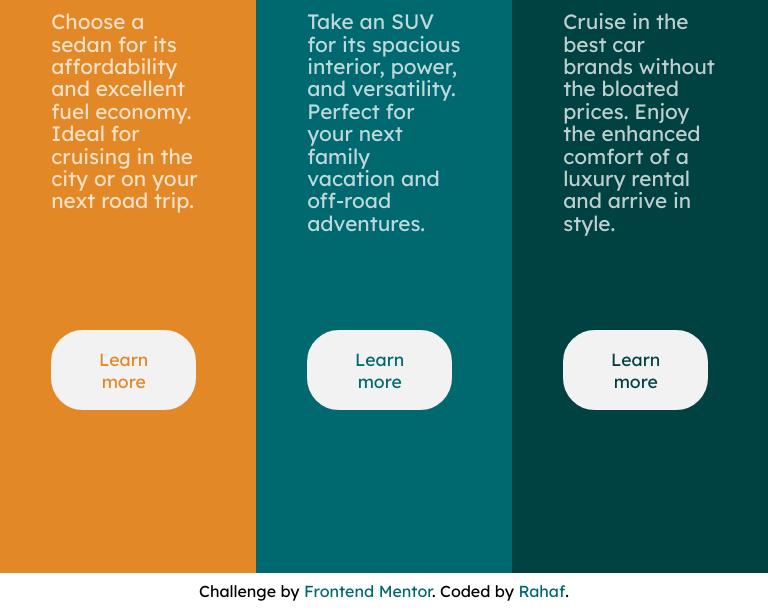
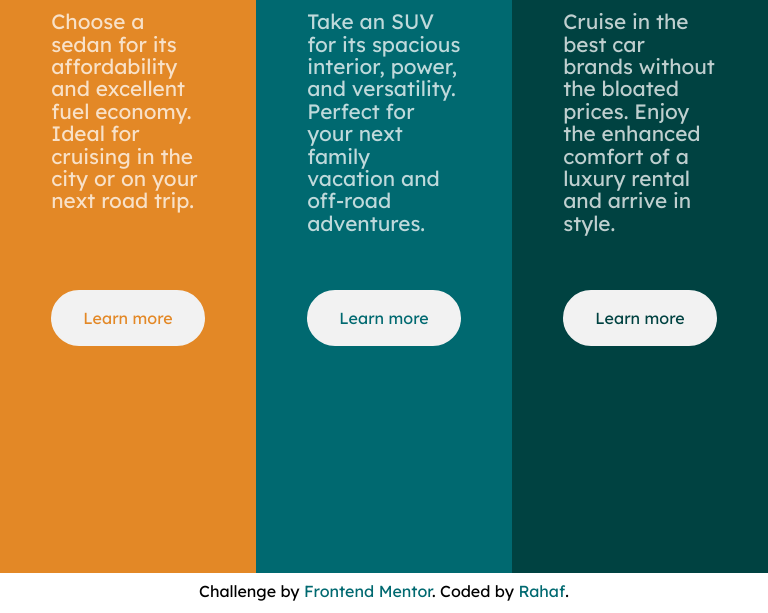
Before and after one commit to Rahaf-Zourob/column-card, a plain HTML site: page index.html in a window 768 px wide. Shown: the part 187-800 px from the top of the page. Drawn offline with Linux system fonts and the light colour scheme.

Commit message:
Edit style

```diff
--- a/css/mobileStyle.css
+++ b/css/mobileStyle.css
@@ -21,7 +21,7 @@
 }
 
 @media (max-width:769px) and (min-width:675px) {
-    section article {
+    main section.section__content article {
         grid-template-rows: 5fr 1fr;
     }
     main section.section__content article p {
--- a/css/style.css
+++ b/css/style.css
@@ -82,13 +82,13 @@ main section.section__content p {
     grid-column: 1/-1;
 }
 
-main .container section article {
+main .container article {
     display: grid;
     grid-template-columns: repeat(2, auto);
     grid-template-rows: 4fr 1fr;
 }
 
-main .container section.section__content article button {
+main section.section__content article button {
     cursor: pointer;
     display: block;
     grid-column: 1/2;
@@ -100,7 +100,7 @@ main .container section.section__content article button {
     background-color: var(--very-light-gray);
 }
 
-main .container section.section__content button:is(#sedans__btn, #suvs__btn, #luxury__btn):hover {
+main section.section__content button:is(#sedans__btn, #suvs__btn, #luxury__btn):hover {
     background-color: transparent;
     color: var(--very-light-gray);
 }
@@ -114,3 +114,66 @@ footer p a {
     text-decoration: none;
     color: var(--dark-cyan);
 }
+
+/* @media (max-width: 1180px) and (min-width: 1025px) {
+    main section.section__content article button {
+        font-size: 1rem;
+        padding: 1rem 2rem;
+
+    }
+}
+
+@media (max-width: 1025px) and (min-width: 770px) {
+    main section.section__content article p {
+        font-size: 1rem;
+        line-height: 1.5rem;
+    }
+
+    main section.section__content article button {
+        font-size: 1rem;
+        padding: 1rem 1.8rem;
+        grid-column: 1/-1;
+    }
+
+}
+
+@media (max-width:769px) and (min-width:675px) {
+    main section.section__content article {
+        grid-template-rows: 5fr 1fr;
+    }
+    main section.section__content article p {
+        font-size: 1.3rem;
+        line-height: 1.4rem;
+    }
+
+    main section.section__content article button {
+        font-size: 1rem;
+        padding: 1rem 1.2rem;
+        grid-column: 1/-1;
+    }
+}
+
+@media (width<675px) {
+    main .container {
+        grid-template-columns: repeat(1, 1fr);
+    }
+    main .container section.section__content {
+        padding: 10%;
+    }
+    main .container section#luxury__section {
+        border-radius:0 0 1rem;
+    }
+    main .container section.section__content article{
+        grid-template-rows: 3fr 1fr;
+    }
+    main .container section.section__content article p{
+        font-size: 1.7rem;
+    }
+}
+
+@media (width<500px) {
+    main .container section.section__content article p{
+        font-size: 1rem;
+    }
+
+} */
```
